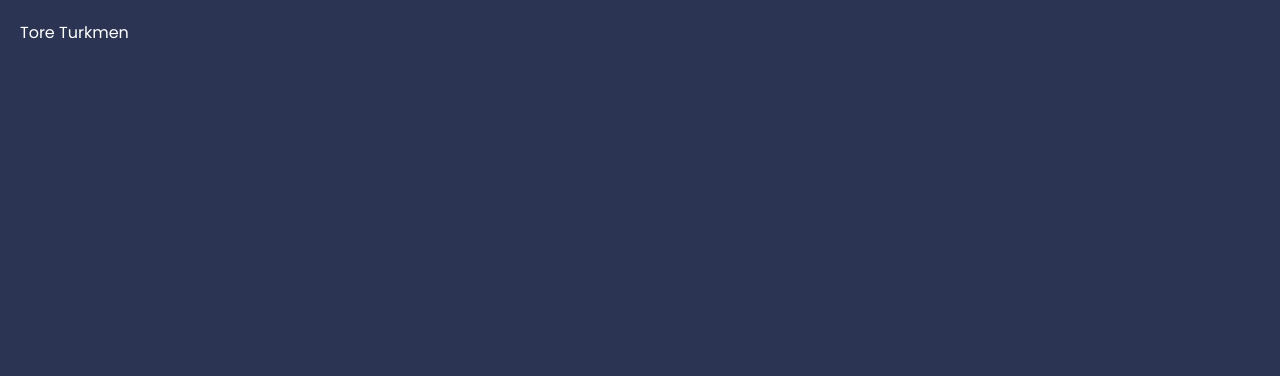
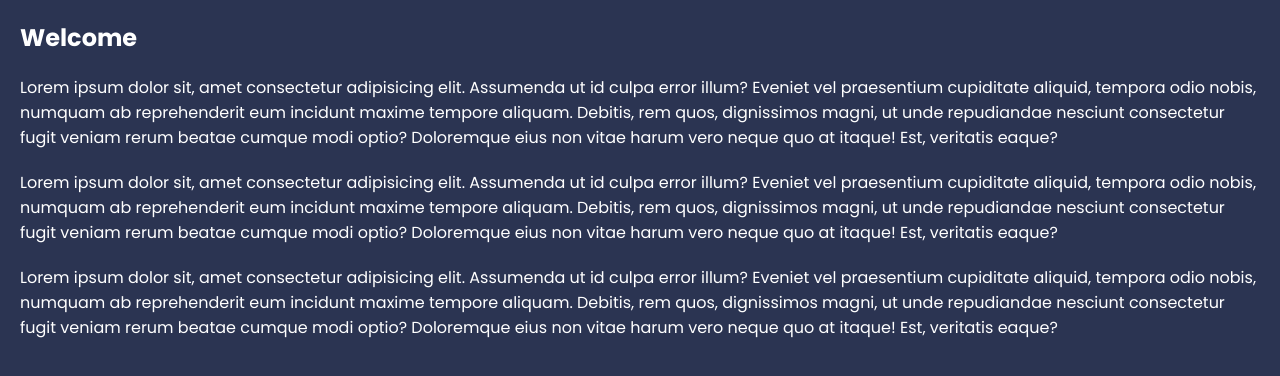
Before and after one commit to ToreTurkmen/React-Blog, a React (Create React App) app: page / in a window 1280 px wide. Shown: the top 376 px of the page. Built offline with nearby package versions, Linux system fonts and the light colour scheme.

Commit message:
created pages

```diff
--- a/package.json
+++ b/package.json
@@ -8,6 +8,7 @@
     "@testing-library/user-event": "^13.5.0",
     "react": "^18.2.0",
     "react-dom": "^18.2.0",
+    "react-router-dom": "6.4",
     "react-scripts": "5.0.1",
     "web-vitals": "^2.1.4"
   },
--- a/src/App.js
+++ b/src/App.js
@@ -1,8 +1,21 @@
+import { BrowserRouter, Routes, Route, Link } from "react-router-dom";
+import About from "./pages/About";
+import Home from "./pages/Home";
+
 function App() {
   return (
-    <div className="App">
-     Tore Turkmen
-    </div>
+   <BrowserRouter>
+
+    <main>
+      <Routes>
+        <Route path="/" element={ <Home />} />
+        <Route path="about" element={ <About />} />
+
+      </Routes>
+    </main>
+
+
+   </BrowserRouter>
   );
 }
 
--- /dev/null
+++ b/src/pages/About.js
@@ -0,0 +1,15 @@
+import React from 'react'
+
+export default function About () {
+  return (
+    <div className='about'>
+       <h2>About Us</h2>
+      <p>Lorem ipsum dolor sit, amet consectetur adipisicing elit. Assumenda ut id culpa error illum? Eveniet vel praesentium cupiditate aliquid, tempora odio nobis, numquam ab reprehenderit eum incidunt maxime tempore aliquam.
+      Debitis, rem quos, dignissimos magni, ut unde repudiandae nesciunt consectetur fugit veniam rerum beatae cumque modi optio? Doloremque eius non vitae harum vero neque quo at itaque! Est, veritatis eaque?</p>
+      <p>Lorem ipsum dolor sit, amet consectetur adipisicing elit. Assumenda ut id culpa error illum? Eveniet vel praesentium cupiditate aliquid, tempora odio nobis, numquam ab reprehenderit eum incidunt maxime tempore aliquam.
+      Debitis, rem quos, dignissimos magni, ut unde repudiandae nesciunt consectetur fugit veniam rerum beatae cumque modi optio? Doloremque eius non vitae harum vero neque quo at itaque! Est, veritatis eaque?</p>
+      <p>Lorem ipsum dolor sit, amet consectetur adipisicing elit. Assumenda ut id culpa error illum? Eveniet vel praesentium cupiditate aliquid, tempora odio nobis, numquam ab reprehenderit eum incidunt maxime tempore aliquam.
+      Debitis, rem quos, dignissimos magni, ut unde repudiandae nesciunt consectetur fugit veniam rerum beatae cumque modi optio? Doloremque eius non vitae harum vero neque quo at itaque! Est, veritatis eaque?</p>
+    </div>
+  )
+}
--- /dev/null
+++ b/src/pages/Home.js
@@ -0,0 +1,15 @@
+import React from 'react'
+
+export default function Home() {
+  return (
+    <div className='home'>
+      <h2>Welcome</h2>
+      <p>Lorem ipsum dolor sit, amet consectetur adipisicing elit. Assumenda ut id culpa error illum? Eveniet vel praesentium cupiditate aliquid, tempora odio nobis, numquam ab reprehenderit eum incidunt maxime tempore aliquam.
+      Debitis, rem quos, dignissimos magni, ut unde repudiandae nesciunt consectetur fugit veniam rerum beatae cumque modi optio? Doloremque eius non vitae harum vero neque quo at itaque! Est, veritatis eaque?</p>
+      <p>Lorem ipsum dolor sit, amet consectetur adipisicing elit. Assumenda ut id culpa error illum? Eveniet vel praesentium cupiditate aliquid, tempora odio nobis, numquam ab reprehenderit eum incidunt maxime tempore aliquam.
+      Debitis, rem quos, dignissimos magni, ut unde repudiandae nesciunt consectetur fugit veniam rerum beatae cumque modi optio? Doloremque eius non vitae harum vero neque quo at itaque! Est, veritatis eaque?</p>
+      <p>Lorem ipsum dolor sit, amet consectetur adipisicing elit. Assumenda ut id culpa error illum? Eveniet vel praesentium cupiditate aliquid, tempora odio nobis, numquam ab reprehenderit eum incidunt maxime tempore aliquam.
+      Debitis, rem quos, dignissimos magni, ut unde repudiandae nesciunt consectetur fugit veniam rerum beatae cumque modi optio? Doloremque eius non vitae harum vero neque quo at itaque! Est, veritatis eaque?</p>
+    </div>
+  )
+}
```
Also changed, not shown: 1 other file (tests, documents, lock files or other folders).
